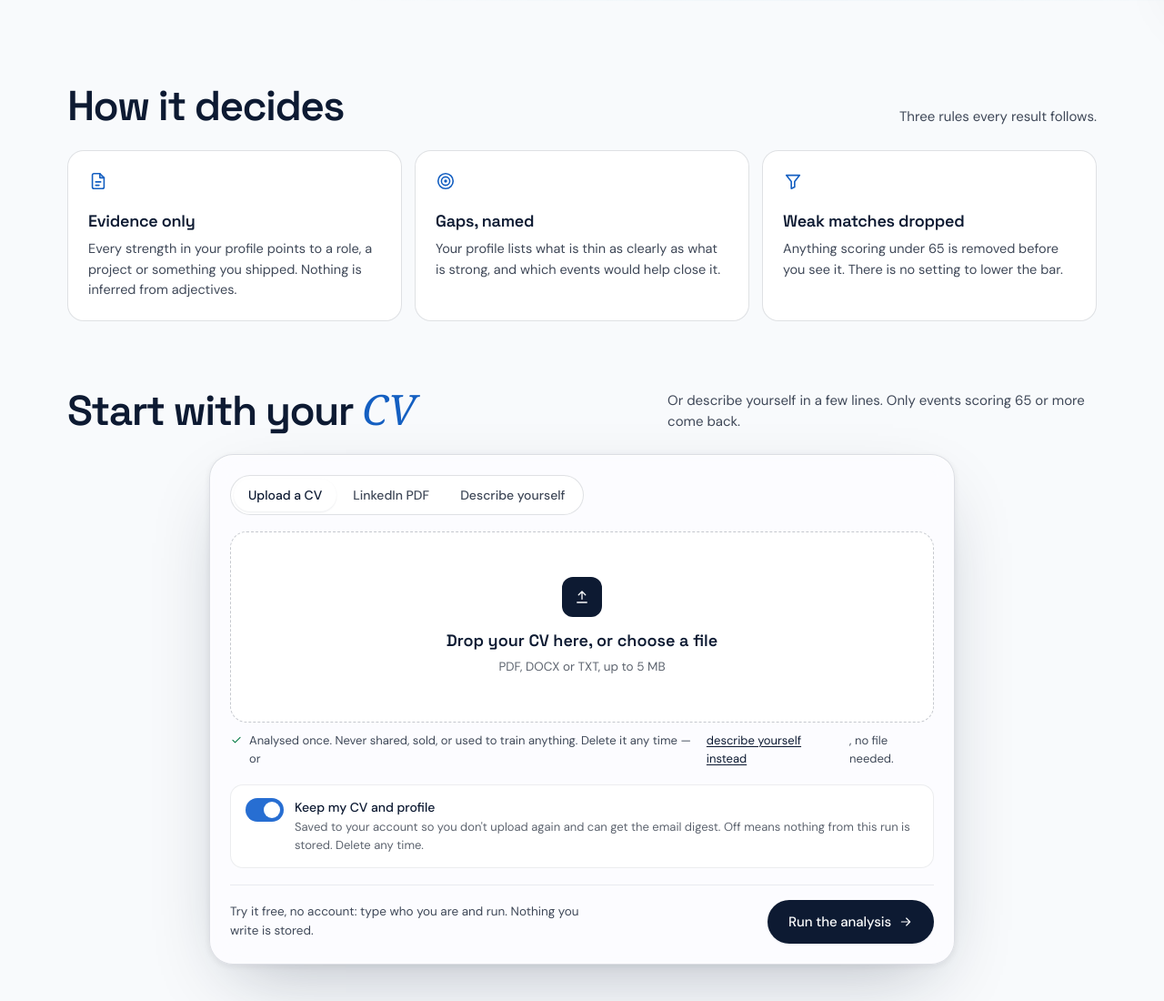
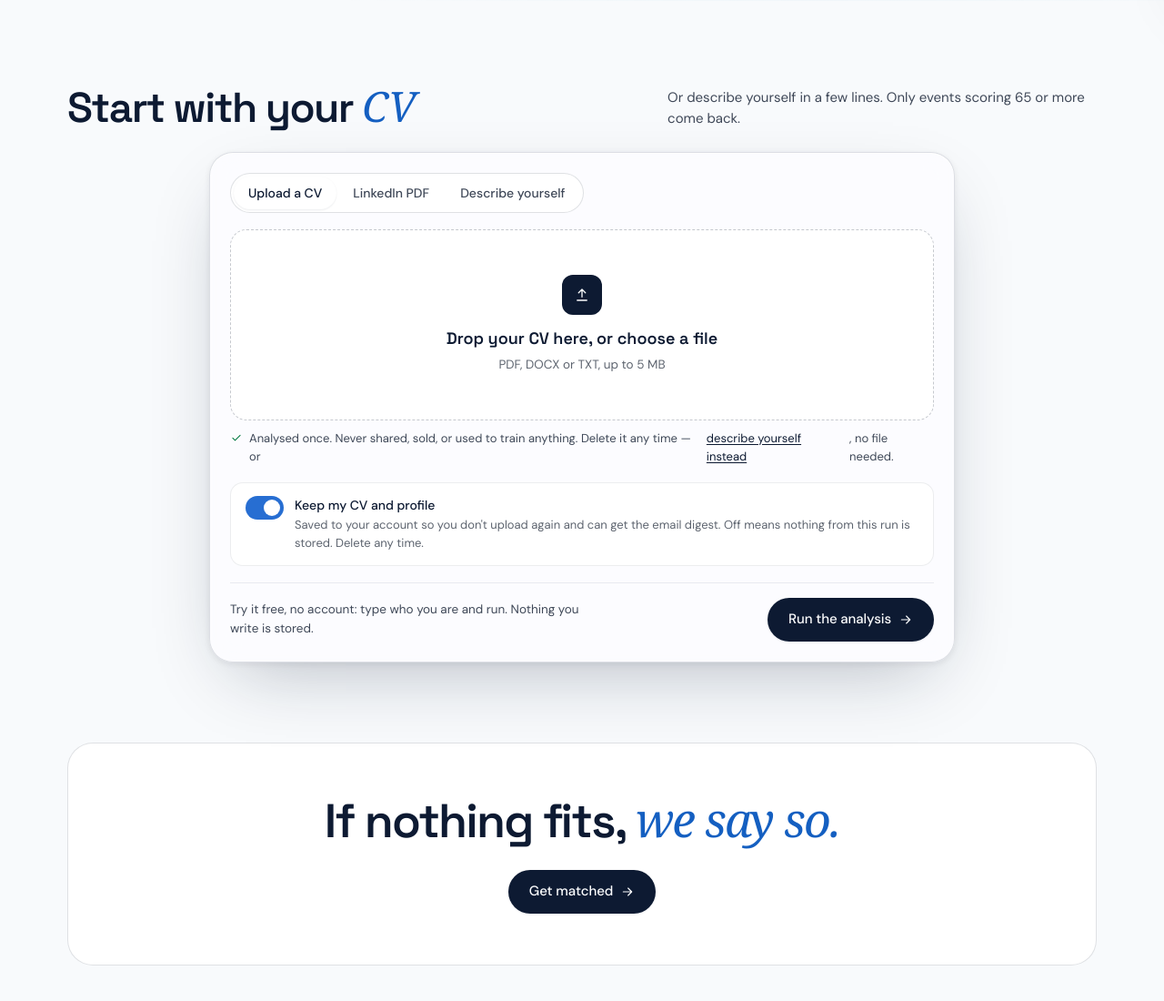
Before and after one commit to Johnnothere/Orbit-Cast, a Flask app: page / in a window 1280 px wide. Shown: the part 799-1899 px from the top of the page at 91% size. Run offline with Flask 3, Linux system fonts and the light colour scheme; data that the repository does not hold is empty; parts of the project's set-up code (start-up, migrations or seed data) failed here and were passed over; some libraries are stand-ins or nearby versions; some web fonts are replaced.

Commit message:
Home: remove the "How it decides" section
Co-Authored-By: Claude Opus 5.5 <noreply@anthropic.com>
Claude-Session: https://claude.ai/code/session_01WijrUGCub49s72t9QCQQse

```diff
--- a/templates/index.html
+++ b/templates/index.html
@@ -1104,15 +1104,6 @@ details.past[open]>summary .i{transform:rotate(180deg)}
         </div>
       </div>
 
-      <section class="sec" aria-labelledby="howH">
-        <div class="sec-h"><h2 id="howH">How it decides</h2><p>Three rules every result follows.</p></div>
-        <div class="tiles">
-          <div class="tile"><svg class="i"><use href="#i-file"/></svg><h3>Evidence only</h3><p>Every strength in your profile points to a role, a project or something you shipped. Nothing is inferred from adjectives.</p></div>
-          <div class="tile"><svg class="i"><use href="#i-target"/></svg><h3>Gaps, named</h3><p>Your profile lists what is thin as clearly as what is strong, and which events would help close it.</p></div>
-          <div class="tile"><svg class="i"><use href="#i-filter"/></svg><h3>Weak matches dropped</h3><p>Anything scoring under 65 is removed before you see it. There is no setting to lower the bar.</p></div>
-        </div>
-      </section>
-
       <section class="sec" id="console" aria-labelledby="consoleH">
         <div class="sec-h"><h2 id="consoleH">Start with your <em>CV</em></h2><p>Or describe yourself in a few lines. Only events scoring 65 or more come back.</p></div>
         <div class="console">
```
